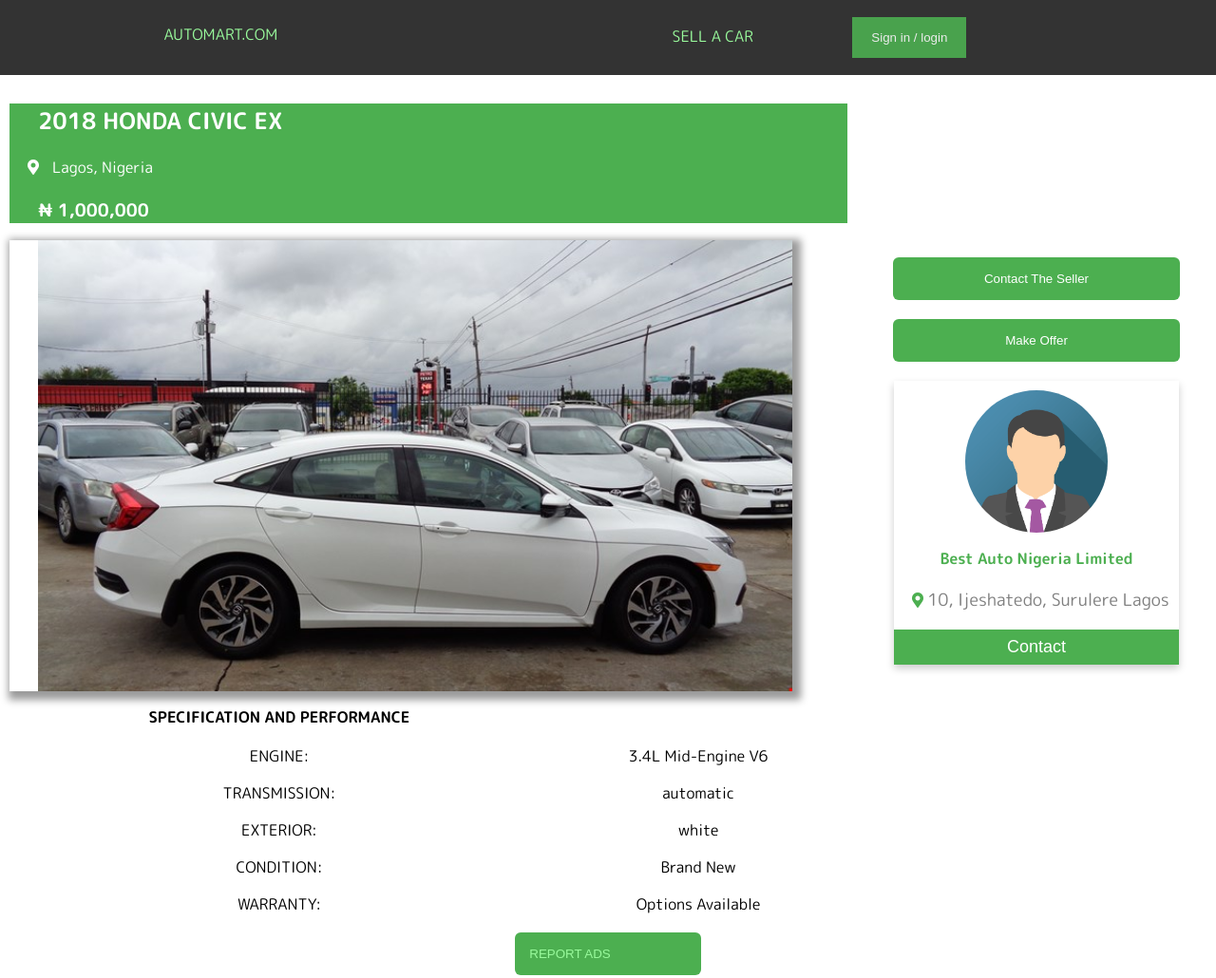
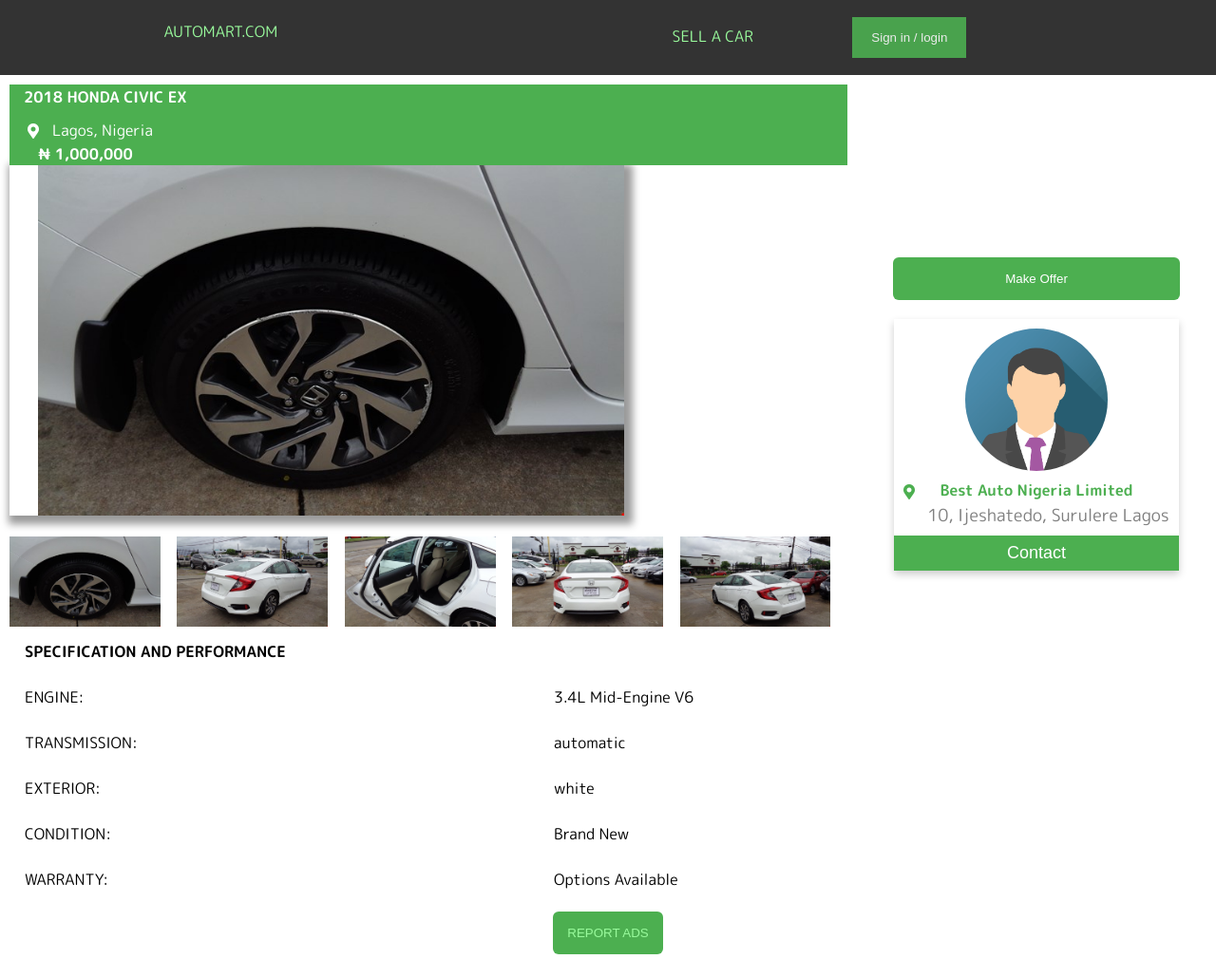
Before and after one commit to captainamiedi/Auto-Mart, a plain HTML site: page UI/html/view-cars.html in a window 1280 px wide. Shown: the top 1030 px of the page at 95% size. Drawn offline with Linux system fonts and the light colour scheme.

Commit message:
thumbnail added

```diff
--- /dev/null
+++ b/UI/css/reset.css
@@ -0,0 +1,53 @@
+/* http://meyerweb.com/eric/tools/css/reset/
+   v2.0 | 20110126
+   License: none (public domain)
+*/
+
+html, body, div, span, applet, object, iframe,
+h1, h2, h3, h4, h5, h6, p, blockquote, pre,
+a, abbr, acronym, address, big, cite, code,
+del, dfn, em, img, ins, kbd, q, s, samp,
+small, strike, strong, sub, sup, tt, var,
+b, u, i, center,
+dl, dt, dd, ol, ul, li,
+fieldset, form, label, legend,
+table, caption, tbody, tfoot, thead, tr, th, td,
+article, aside, canvas, details, embed,
+figure, figcaption, footer, header, hgroup,
+menu, nav, output, ruby, section, summary,
+time, mark, audio, video {
+	margin: 0;
+	padding: 0;
+	border: 0;
+	font-size: 100%;
+	vertical-align: baseline;
+}
+/* HTML5 display-role reset for older browsers */
+article, aside, details, figcaption, figure,
+footer, header, hgroup, menu, nav, section {
+	display: block;
+}
+body {
+	line-height: 1;
+}
+ol, ul {
+	list-style: none;
+}
+blockquote, q {
+	quotes: none;
+}
+blockquote:before, blockquote:after,
+q:before, q:after {
+	content: '';
+	content: none;
+}
+table {
+	border-collapse: collapse;
+	border-spacing: 0;
+}
+*:focus{
+	outline-color: transparent;
+}
+*{
+    text-decoration: none
+}
--- a/UI/css/view-cars.css
+++ b/UI/css/view-cars.css
@@ -2,11 +2,12 @@
 body{
     font-family: 'M PLUS Rounded 1c', sans-serif;
     margin: 0 auto;
+    line-height: 32px;
 }
 header{
     background-color: #333333;
 }
-div a {
+div .auto a {
     text-decoration: none;
     color: #99FA9C;
     padding-right: 80px;
@@ -28,6 +29,13 @@
     display: inline-flex;
     padding: 0px 10px;
 }
+nav li a{
+    text-decoration: none;
+    color: #99FA9C;
+    padding-right: 80px;
+    font-weight: 300;
+    text-transform: uppercase;
+}
 nav  li button {
     background-color: #4CAF50;
     color: white;
@@ -43,15 +51,19 @@
     opacity:1;
 }
 h2{
-    padding-left: 30px;
+    padding: 15px;
+
 }
 h3.price{
     padding-left: 30px;
+    padding-top: 44px;
 }
 .fas{
     color: white;
     min-width: 50px;
     text-align: center;
+    position: absolute;
+    top: 48%;
 }
 .banner-head p{
     position: absolute;
@@ -60,6 +72,12 @@
 }
 .banner-head{
     position: relative;
+    background-color: #4CAF50;
+    color: #fff;
+    height: 85px;
+}
+.banner-head h2{
+    padding: 5px 0 0 15px;
 }
 .row{
     display: flex;
@@ -74,14 +92,16 @@
     padding-top: 15%;
     height: auto;
 }
-.banner-head{
-    background-color: #4CAF50;
-    color: #fff;
-}
 .image img{
-    width: 90%;
+    width: 70%;
     padding-left: 30px;
     box-shadow: 4px 4px 8px 5px rgba(0, 0, 0, 0.4);
+}
+.column img{
+    width: 90%;
+}
+.thumbnail{
+    padding-top: 20px;
 }
 table {
     font-family: 'M PLUS Rounded 1c', sans-serif;
@@ -90,12 +110,16 @@
   }
 
 td, th {
-    text-align: center;
-    padding: 8px;
+    text-align: left;
+    padding: 16px;
 }
 tbody tr th{
     text-transform: uppercase;
-    padding: 10px;
+    padding: 16px;
+}
+tbody tr td{
+    text-align: left;
+    padding: 16px;
 }
 .card {
     box-shadow: 0 4px 8px 0 rgba(0, 0, 0, 0.2);
@@ -109,6 +133,7 @@
     color: grey;
     font-size: 18px;
     padding-left: 25px;
+    padding-bottom: 12px;
 }
 button.btn-contact  {
     border: none;
@@ -131,15 +156,16 @@
 }
 .card h1{
     font-size: 16px;
-    color: #4CAF50
+    color: #4CAF50;
+    padding: 10px;
 }
 .card .fas{
     color: #4CAF50;
     min-width: 50px;
     text-align: center;
     position: absolute;
-    left: 0;
-    bottom: 60px;
+    left: -9px;
+    top: 174px;
 }
 .btn1 .contact{
     border: none;
@@ -157,10 +183,7 @@
 button.contact:hover{
     background-color: #000;
 }
-.btn1{
-    padding-bottom: 20px;
-    text-align: center;
-}
+
 .btn2{
     padding-bottom: 20px;
     text-align: center;
@@ -223,8 +246,17 @@
     background-color: #f4f4f4;
     margin: 20% auto;
     padding: 20px;
-    width: 70%;
+    width: 40%;
     box-shadow: 0 5px 8px 0 rgba(0, 0, 0, 0.2), 0 7px 20px 0 rgba(0, 0, 0, 0.17);
+}
+.modal-content form h2 h4{
+    padding: 10px;
+}
+#simpleModal form input {
+    padding: 10px;
+    margin: 5px 0 22px 0;
+    display: inline-block;
+    background: #f1f1f1;
 }
 .closeBtn{
     color: #ccc;
--- a/UI/html/view-cars.html
+++ b/UI/html/view-cars.html
@@ -4,8 +4,9 @@
     <meta charset="UTF-8">
     <meta name="viewport" content="width=device-width, initial-scale=1.0">
     <meta http-equiv="X-UA-Compatible" content="ie=edge">
+    <link rel="stylesheet" href="https://use.fontawesome.com/releases/v5.8.2/css/all.css" integrity="sha384-oS3vJWv+0UjzBfQzYUhtDYW+Pj2yciDJxpsK1OYPAYjqT085Qq/1cq5FLXAZQ7Ay" crossorigin="anonymous">
     <link rel="stylesheet" href="../css/view-cars.css">
-    <link rel="stylesheet" href="https://use.fontawesome.com/releases/v5.8.2/css/all.css" integrity="sha384-oS3vJWv+0UjzBfQzYUhtDYW+Pj2yciDJxpsK1OYPAYjqT085Qq/1cq5FLXAZQ7Ay" crossorigin="anonymous">
+    <link rel="stylesheet" href="../css/reset.css">
     <title>View Details</title>
 </head>
 <body>
@@ -13,7 +14,7 @@
         <header>
             <div class="header-container">
                     <div class="auto">
-                        <a href="#">AutoMart.com</a>
+                        <a href="../html/index.html">AutoMart.com</a>
                     </div>
                     <nav>
                         <li><a href="">Sell A Car</a></li>
@@ -31,7 +32,26 @@
                     <h3 class="price">&#8358 1,000,000</h3>
                 </div>
                 <div class="image">
-                    <img src="../images/need.JPG" alt="">
+                    <img src="../images/need.JPG" alt="" id="0" class="preview normal" /><br/>
+                </div>
+                <div class="thumbnail">
+                    <div class="row">
+                        <div class="column">
+                            <img src="../images/need1.JPG" alt="" id="1" class="thumb normal" onmouseover="preview(this)">
+                        </div>
+                        <div class="column">
+                            <img src="../images/need2.JPG" alt="" id="2" class="thumb normal" onmouseover="preview(this)">
+                        </div>
+                        <div class="column">
+                            <img src="../images/need3.JPG" alt="" id="3" class="thumb normal" onmouseover="preview(this)">
+                        </div>
+                        <div class="column">
+                            <img src="../images/need4.JPG" alt="" id="4" class="thumb normal" onmouseover="preview(this)">
+                        </div>
+                        <div class="column">
+                            <img src="../images/need5.jpg" alt="" id="5" class="thumb normal" onmouseover="preview(this)">
+                        </div>
+                    </div>
                 </div>
                 <div class="table">
                     <table>
@@ -66,9 +86,6 @@
             </div>
             <div class="column2">
                 <div class="btn">
-                    <div class="btn1">
-                        <button class="contact">Contact The Seller</button>
-                    </div>
                     <div class="btn2">
                         <button class="offer" id="modalBtn">Make Offer</button>
                     </div>
@@ -91,7 +108,7 @@
                 <form action="">
                     <h2>OFFER</h2>
                     <h4>Please, Enter Your Offer.</h4>
-                    <textarea name="" id="">message</textarea>
+                    <input type="text" placeholder="Enter Offer">
                     <div class="submit">
                         <button class="modal-submit">Submit</button>
                     </div>
--- a/UI/js/view-more.js
+++ b/UI/js/view-more.js
@@ -18,3 +18,15 @@
                 modal.style.display = 'none';
             }
         }
+
+const lastImg = 1;
+document.getElementById(0).src = document.getElementById(lastImg).src;
+document.getElementById(lastImg).className = "thumb selected";
+
+function preview(img) {
+    console.log(preview);
+    document.getElementById(lastImg).className = "thumb normal";
+    img.className = "thumb selected";
+    document.getElementById(0).src = img.src;
+    lastImg = img.id
+}
```
Also changed, not shown: UI/html/index.html (+3 -2 lines).
